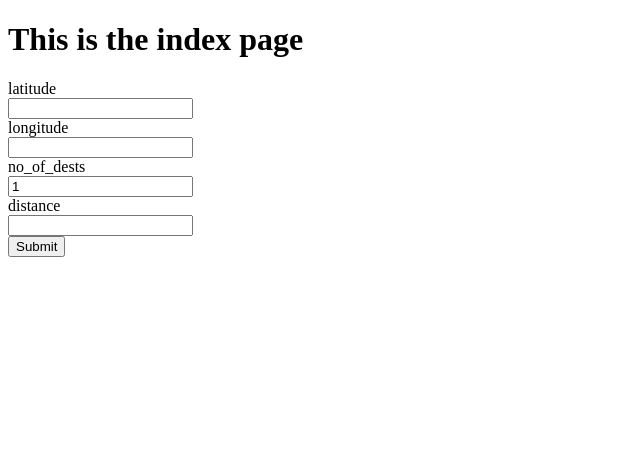
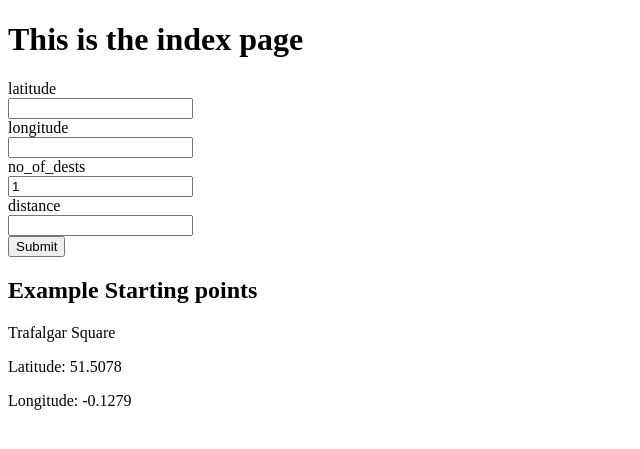
Before and after one commit to JordanCH05/RandomMap, a Django app: page / in a window 1280 px wide. Shown: the top 449 px of the page, without its empty margins (0-640 px from the left). Run offline with Django 3.2, Linux system fonts and the light colour scheme.

Commit message:
Add exmaple coordinates

```diff
--- a/home/templates/home/index.html
+++ b/home/templates/home/index.html
@@ -13,5 +13,12 @@
     <button type="submit">Submit</button>
 </form>
 
+<div>
+    <h2>Example Starting points</h2>
+    <p>Trafalgar Square</p>
+    <p>Latitude: 51.5078</p>
+    <p>Longitude: -0.1279</p>
+</div>
+
 
 {% endblock %}
```
